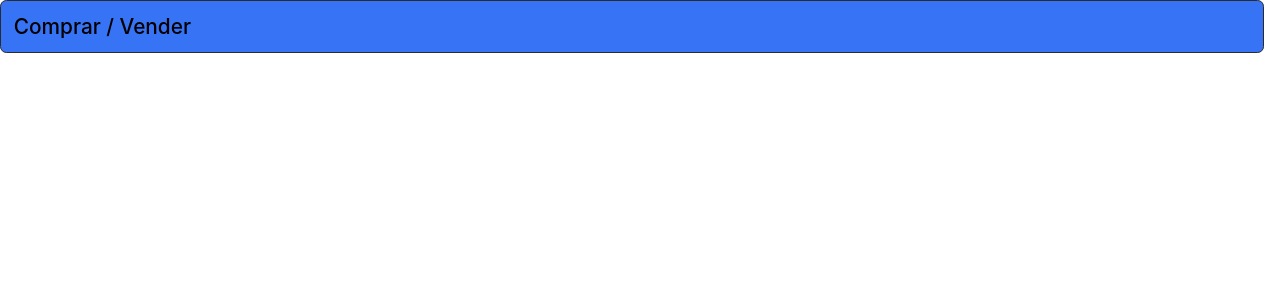
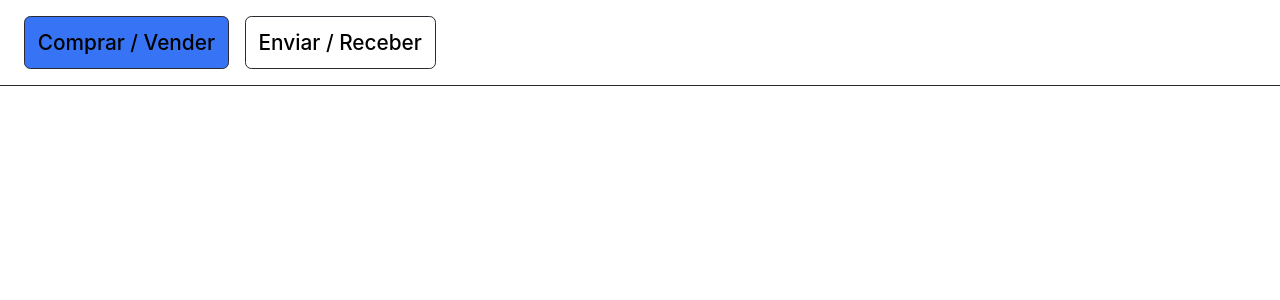
Before and after one commit to Joshhortt/coinpax-blockchain-app, a Next.js app: page /Dashboard in a window 1280 px wide. Shown: the top 300 px of the page. Built offline with nearby package versions, Linux system fonts and the light colour scheme; what @3rdweb/hooks would draw is missing.

Commit message:
add send and receive button

```diff
--- a/components/Header.js
+++ b/components/Header.js
@@ -2,16 +2,22 @@ import React from 'react'
 import styled from 'styled-components'
 
 const Header = () => {
-    return <Button style={{ backgroundColor: '#3773f5', color: '#000' }}>
+    return (
+    <Wrapper>
+    <Button style={{ backgroundColor: '#3773f5', color: '#000' }}>
     Comprar / Vender
-  </Button>
+    </Button>
+        <Button>
+        Enviar / Receber
+        </Button>
+  </Wrapper>
+    )
 }
 
 export default Header
 
 const Wrapper = styled.div`
   width: calc(100%);
-  /* TRouBLe */
   padding: 1rem 1.5rem;
   border-bottom: 1px solid #282b2f;
   display: flex;
```
